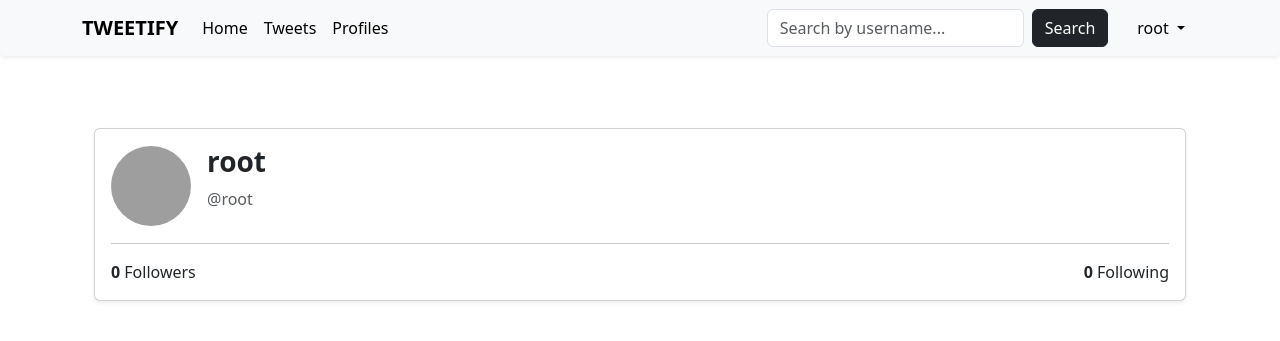
After one commit to DevarshSimform/django-foundation-project, a Django app: a page that uses templates/navbar.html in a window 1280 px wide. The commit adds this page. Shown: the top 341 px of the page. Run offline with Django 4.2, Linux system fonts and the light colour scheme; a user stored in the database is signed in; data comes from the database, SQL or seed files in the repository; both versions use the stored data as it was after the commit; grey boxes are pictures that could not be loaded.

Commit message:
Added profile in navbar and created Profile model

```diff
--- a/core/apps.py
+++ b/core/apps.py
@@ -1,6 +1,8 @@
 from django.apps import AppConfig
-
 
 class CoreConfig(AppConfig):
     default_auto_field = 'django.db.models.BigAutoField'
     name = 'core'
+
+    def ready(self):
+        import core.signals
--- a/core/models.py
+++ b/core/models.py
@@ -14,3 +14,30 @@ class Tweet(models.Model):
         return self.user.username
 
 # Commit msg of models creations
+
+class Profile(models.Model):
+    user = models.OneToOneField(User, on_delete=models.CASCADE)
+    bio = models.TextField(blank=True)
+    avatar = models.ImageField(upload_to='avatars/', default='avatars/default.png', blank=True, null=True)
+    following = models.ManyToManyField(
+        'self',
+        symmetrical=False,
+        related_name='followers'
+    )
+
+    def follow(self, profile):
+        if profile != self:
+            self.following.add(profile)
+
+    def unfollow(self, profile):
+        if profile != self:
+            self.following.remove(profile)
+
+    def is_following(self, profile):
+        return self.following.filter(id=profile.id).exists()
+
+    def is_followed_by(self, profile):
+        return self.followers.filter(id=profile.id).exists()
+
+    def __str__(self):
+        return self.user.username
--- /dev/null
+++ b/core/templates/core/profile.html
@@ -0,0 +1,43 @@
+{% extends 'layout.html' %}
+
+{% block content %}
+<div class="container mt-5">
+    <div class="card shadow-sm">
+        <div class="card-body">
+            <div class="d-flex align-items-center">
+                <img src="{{ profile.avatar.url }}" alt="{{ profile_user.username }}" class="rounded-circle me-3" width="80" height="80">
+                <div>
+                    <h3 class="fw-bold">{{ profile_user.username }}</h3>
+                    <p class="text-muted">@{{ profile_user.username }}</p>
+                    <p>{{ profile_user.email }}</p>
+                </div>
+            </div>
+            <hr>
+            <div class="d-flex justify-content-between">
+                <div>
+                    <strong>{{ profile.followers.count }}</strong> Followers
+                </div>
+                <div>
+                    <strong>{{ profile.following.count }}</strong> Following
+                </div>
+            </div>
+
+            {% if user != profile_user %}
+                <div class="mt-3">
+                    {% if is_following %}
+                        <form action="{% url 'unfollow' profile_user.username %}" method="post">
+                            {% csrf_token %}
+                            <button class="btn btn-danger" type="submit">Unfollow</button>
+                        </form>
+                    {% else %}
+                        <form action="{% url 'follow' profile_user.username %}" method="post">
+                            {% csrf_token %}
+                            <button class="btn btn-primary" type="submit">Follow</button>
+                        </form>
+                    {% endif %}
+                </div>
+            {% endif %}
+        </div>
+    </div>
+</div>
+{% endblock %}
--- a/core/urls.py
+++ b/core/urls.py
@@ -11,6 +11,7 @@ urlpatterns = [
     path('register/', views.register, name='register'),
     path('login/', views.login_user, name='login'),
     path('logout/', views.logout_user, name='logout'),
-
+    path('profile/<str:username>/', views.profile_view, name='profile'),
+    path('users', views.display_profiles, name='display_profiles'),
     # path('search-users/', views.search_users, name='search_users'),
 ]
--- a/core/views.py
+++ b/core/views.py
@@ -1,6 +1,7 @@
 from django.shortcuts import render, get_object_or_404, redirect
-from .models import Tweet
+from .models import Tweet, Profile
 from .forms import TweetForm, UserRegistrationForm
+from django.contrib.auth.models import User
 from django.contrib.auth.forms import AuthenticationForm
 from django.contrib import messages
 from django.contrib.auth.decorators import login_required
@@ -23,6 +24,23 @@ def tweet_list(req):
 def my_tweets(req):
     tweets = Tweet.objects.filter(user = req.user).order_by('-created_at')
     return render(req, 'core/my_tweets.html', {'my_tweets': tweets})
+
+
+@login_required
+def profile_view(request, username):
+    user = get_object_or_404(User, username=username)
+    profile = user.profile
+    return render(request, 'core/profile.html', {
+        'profile_user': user,
+        'profile': profile
+    })
+
+
+@login_required
+def display_profiles(req):
+    profiles = Profile.objects.all()
+    return render(req, 'core/users.html', {'profiles': profiles})
+
 
 @login_required
 def tweet_create(req):
@@ -74,6 +92,7 @@ def register(req):
             user.set_password(form.cleaned_data.get('password1'))
             user.save()
             login(req, user)
+            req.session.set_expiry(0)
             return redirect('tweet_list')
     else:
         form = UserRegistrationForm()
--- a/templates/navbar.html
+++ b/templates/navbar.html
@@ -13,6 +13,9 @@
               <li class="nav-item">
                   <a class="nav-link active" href="{% url 'tweet_list' %}">Tweets</a>
               </li>
+              <li class="nav-item">
+                <a class="nav-link active" href="{% url 'display_profiles' %}">Profiles</a>
+            </li>
           </ul>
 
           <form class="d-flex me-3" role="search" method="GET" action="{% url 'tweet_list'%}">
@@ -26,7 +29,7 @@
                       {{ user.username }}
                   </button>
                   <ul class="dropdown-menu dropdown-menu-end">
-                      <li><a class="dropdown-item" href="#">Profile</a></li>
+                    <li><a class="dropdown-item" href="{% url 'profile' user.username %}">Profile</a></li>
                       <li><a class="dropdown-item" href="{% url 'my_tweets' %}">My Tweets</a></li>
                       <li><hr class="dropdown-divider"></li>
                       <li><a class="dropdown-item text-danger" href="{% url 'logout' %}">Logout</a></li>
```
Also changed, not shown: core/admin.py (+10 -2 lines), core/signals.py (added, +10 -0 lines), core/templates/core/users.html (added, +23 -0 lines), core/migrations/0003_profile.py (added), core/migrations/0004_profile_avatar_profile_bio.py (added), core/migrations/0005_alter_profile_avatar.py (added), db.sqlite3.
